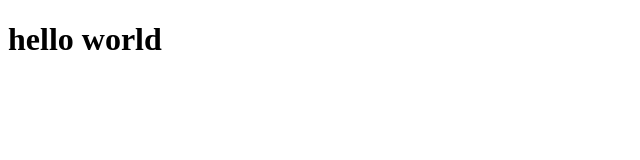
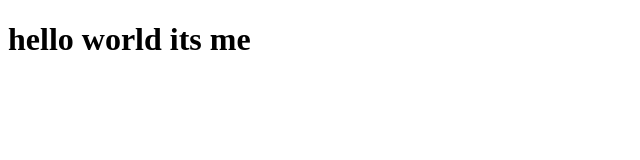
Before and after one commit to mizomohamed10/mizomohamed10.github.io, a plain HTML site: page website/index.html in a window 1280 px wide. Shown: the whole page, without its empty margins (0-640 px from the left). Drawn offline with Linux system fonts and the light colour scheme.

Commit message:
small aaddition

```diff
--- a/website/index.html
+++ b/website/index.html
@@ -6,6 +6,6 @@
     <title>GitHub Page</title>
 </head>
 <body>
-    <h1>hello world</h1>
+    <h1>hello world its me</h1>
 </body>
 </html>
```
